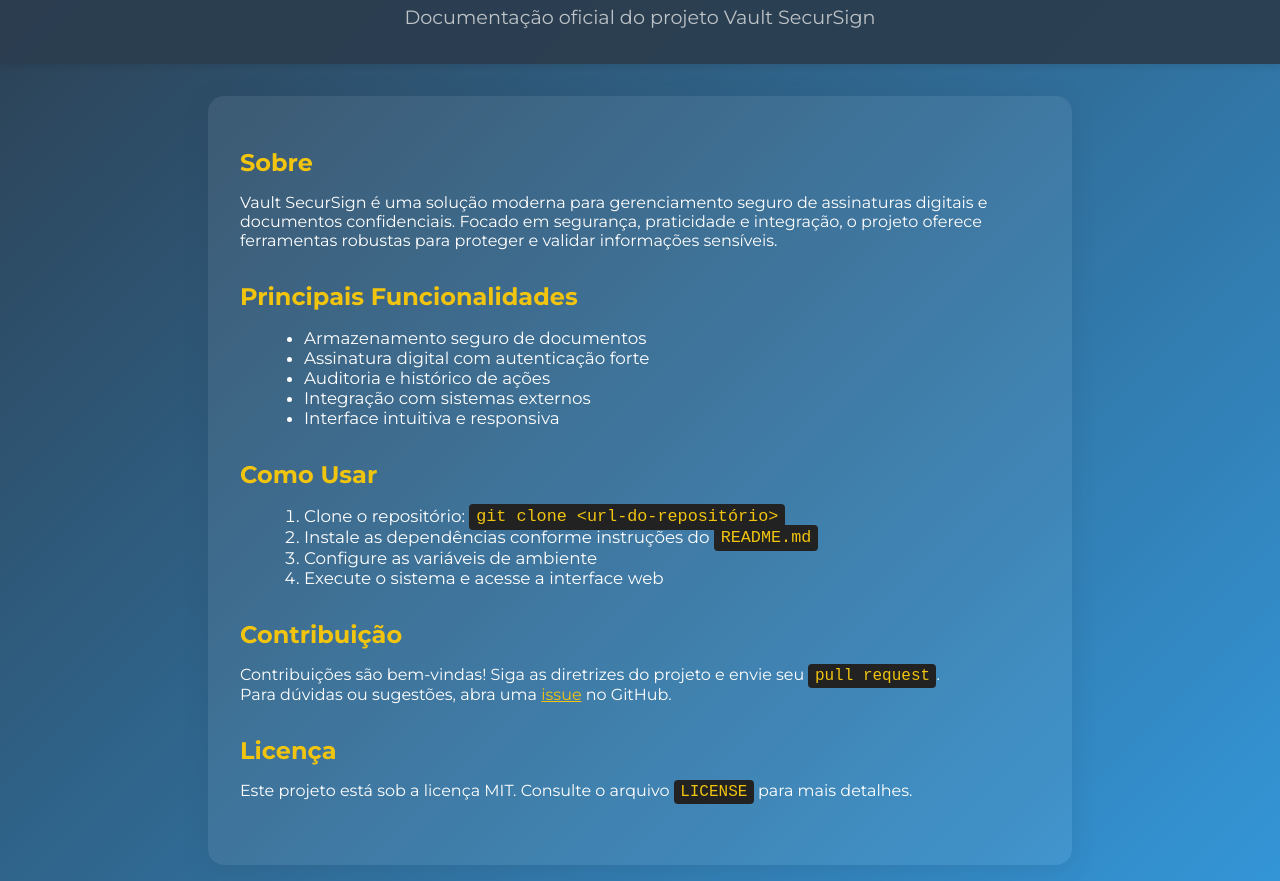
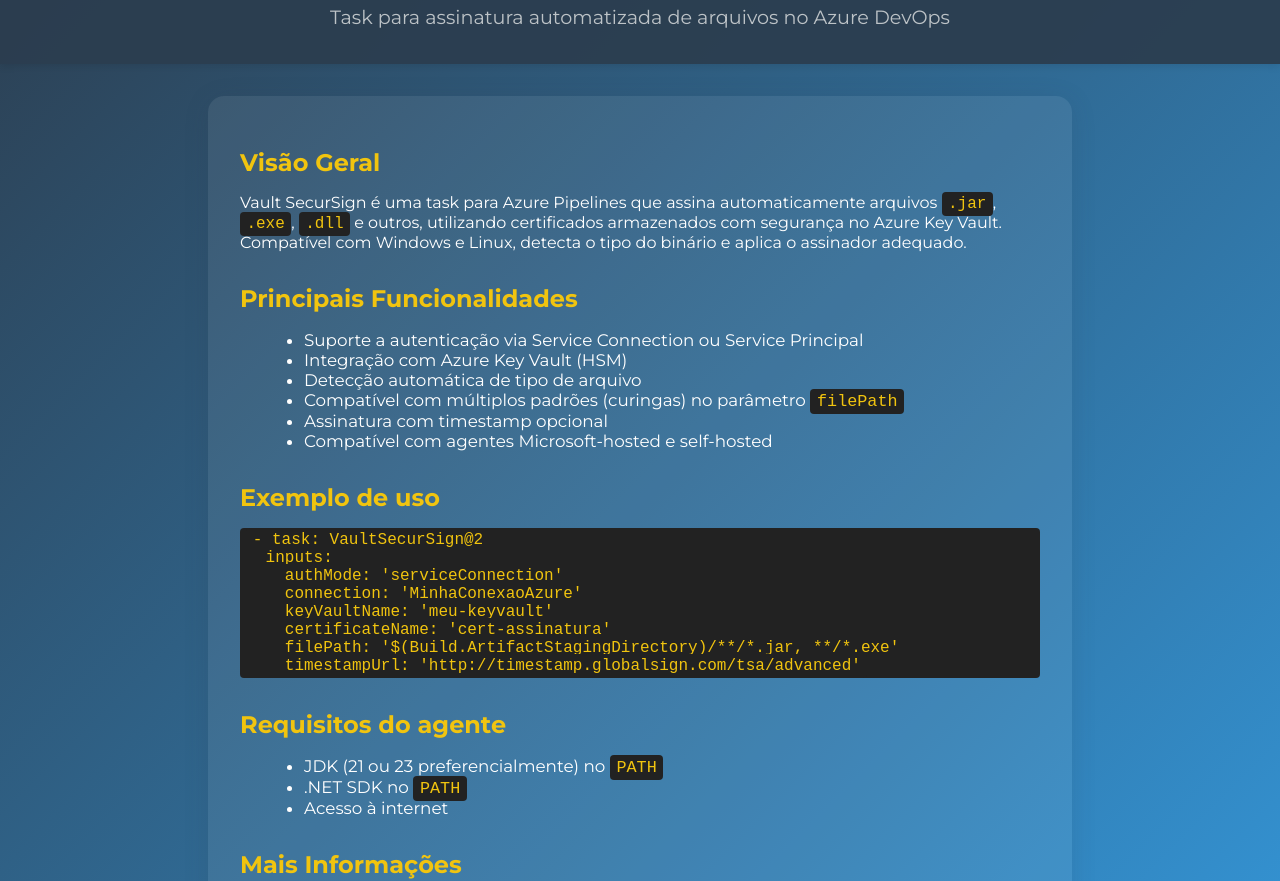
Before and after one commit to luidson2/Vault-SecurSign-Doc, a plain HTML site: page index.html in a window 1280 px wide. Shown: the part 84-965 px from the top of the page. Drawn offline with Linux system fonts and the light colour scheme.

Commit message:
Update index.html

```diff
--- a/index.html
+++ b/index.html
@@ -3,7 +3,7 @@
 <head>
   <meta charset="UTF-8">
   <meta name="viewport" content="width=device-width, initial-scale=1">
-    <title>Vault SecurSign Doc</title>
+  <title>Vault SecurSign - Documentação</title>
   <link href="https://fonts.googleapis.com/css2?family=Montserrat:wght@400;700&display=swap" rel="stylesheet">
   <style>
     body {
@@ -76,51 +76,59 @@
 <body>
   <header>
     <h1>Vault SecurSign</h1>
-        <p>Documentação oficial do projeto Vault SecurSign</p>
+    <p>Task para assinatura automatizada de arquivos no Azure DevOps</p>
   </header>
   <main>
     <section>
-            <h2>Sobre</h2>
+      <h2>Visão Geral</h2>
       <p>
-                Vault SecurSign é uma solução moderna para gerenciamento seguro de assinaturas digitais e documentos confidenciais.
-                Focado em segurança, praticidade e integração, o projeto oferece ferramentas robustas para proteger e validar informações sensíveis.
+        Vault SecurSign é uma task para Azure Pipelines que assina automaticamente arquivos <code>.jar</code>, <code>.exe</code>, <code>.dll</code> e outros, utilizando certificados armazenados com segurança no Azure Key Vault. Compatível com Windows e Linux, detecta o tipo do binário e aplica o assinador adequado.
       </p>
     </section>
+
     <section>
       <h2>Principais Funcionalidades</h2>
       <ul>
-                <li>Armazenamento seguro de documentos</li>
-                <li>Assinatura digital com autenticação forte</li>
-                <li>Auditoria e histórico de ações</li>
-                <li>Integração com sistemas externos</li>
-                <li>Interface intuitiva e responsiva</li>
+        <li>Suporte a autenticação via Service Connection ou Service Principal</li>
+        <li>Integração com Azure Key Vault (HSM)</li>
+        <li>Detecção automática de tipo de arquivo</li>
+        <li>Compatível com múltiplos padrões (curingas) no parâmetro <code>filePath</code></li>
+        <li>Assinatura com timestamp opcional</li>
+        <li>Compatível com agentes Microsoft-hosted e self-hosted</li>
       </ul>
     </section>
+
     <section>
-            <h2>Como Usar</h2>
-            <ol>
-                <li>Clone o repositório: <code>git clone &lt;url-do-repositório&gt;</code></li>
-                <li>Instale as dependências conforme instruções do <code>README.md</code></li>
-                <li>Configure as variáveis de ambiente</li>
-                <li>Execute o sistema e acesse a interface web</li>
-            </ol>
+      <h2>Exemplo de uso</h2>
+      <pre><code>- task: VaultSecurSign@2
+  inputs:
+    authMode: 'serviceConnection'
+    connection: 'MinhaConexaoAzure'
+    keyVaultName: 'meu-keyvault'
+    certificateName: 'cert-assinatura'
+    filePath: '$(Build.ArtifactStagingDirectory)/**/*.jar, **/*.exe'
+    timestampUrl: 'http://timestamp.globalsign.com/tsa/advanced'</code></pre>
     </section>
+
     <section>
-            <h2>Contribuição</h2>
+      <h2>Requisitos do agente</h2>
+      <ul>
+        <li>JDK (21 ou 23 preferencialmente) no <code>PATH</code></li>
+        <li>.NET SDK no <code>PATH</code></li>
+        <li>Acesso à internet</li>
+      </ul>
+    </section>
+
+    <section>
+      <h2>Mais Informações</h2>
       <p>
-                Contribuições são bem-vindas! Siga as diretrizes do projeto e envie seu <code>pull request</code>.<br>
-                Para dúvidas ou sugestões, abra uma <a href="#">issue</a> no GitHub.
-            </p>
-        </section>
-        <section>
-            <h2>Licença</h2>
-            <p>
-                Este projeto está sob a licença MIT. Consulte o arquivo <code>LICENSE</code> para mais detalhes.
+        Entre em contato com o responsável em luidsonit@gmail.com<br>
+        Desenvolvido por <strong>Luídson Santos</strong><br><a href="https://www.linkedin.com/in/lu%C3%ADdson-santos" target="_blank">LinkedIn</a>
       </p>
     </section>
   </main>
   <footer>
-        &copy; 2024 Vault SecurSign. Todos os direitos reservados.
+    &copy; 2025 Vault SecurSign • Desenvolvido por Luídson Santos
   </footer>
 </body>
 </html>
```
Lines whose indentation alone changed are shown as unchanged.
